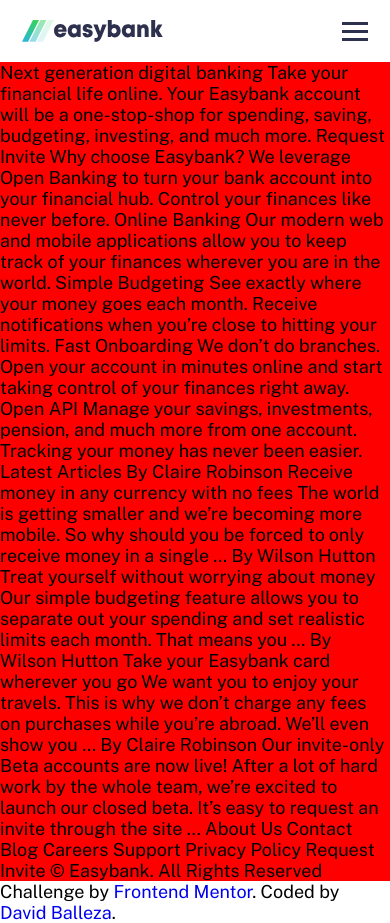
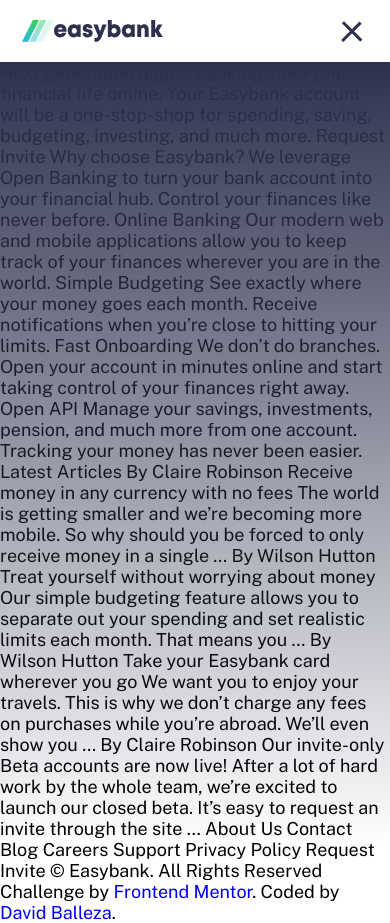
Before and after one commit to davidballezaa/frontend-mentor, a plain HTML site: page easybank-landing-page/index.html in a window 390 px wide. Both pictures are taken after a click on the link 355 px from the left and 31 px from the top of the page. Drawn offline with nearby package versions, Linux system fonts and the light colour scheme.

Commit message:
added animation when clicking hamburguer menu on mobile

```diff
--- a/easybank-landing-page/app/js/script.js
+++ b/easybank-landing-page/app/js/script.js
@@ -0,0 +1,15 @@
+const header = document.querySelector('.header');
+const hamburguerButton = document.getElementById('hamburguerButton');
+const overlay = document.querySelector('.overlay');
+
+hamburguerButton.addEventListener('click', function(){
+    if(header.classList.contains('open')){ //If it is closed
+        header.classList.remove('open');
+        overlay.classList.remove('fade-in');
+        overlay.classList.add('fade-out');
+    } else {
+        header.classList.add('open');
+        overlay.classList.remove('fade-out');
+        overlay.classList.add('fade-in');
+    }
+});
--- /dev/null
+++ b/easybank-landing-page/app/scss/_animations.scss
@@ -0,0 +1,31 @@
+@keyframes fade-in {
+    0% {
+        visibility: hidden;
+        opacity: 0;
+    }
+
+    100% {
+        visibility: visible;
+        opacity: 1;
+    }
+}
+
+.fade-in {
+    animation: fade-in 400ms ease-in-out forwards;
+}
+
+@keyframes fade-out {
+    0% {
+        visibility: visible;
+        opacity: 1;
+    }
+
+    100% {
+        visibility: hidden;
+        opacity: 0;
+    }
+}
+
+.fade-out {
+    animation: fade-out 400ms ease-in-out forwards;
+}
--- a/easybank-landing-page/app/scss/_globals.scss
+++ b/easybank-landing-page/app/scss/_globals.scss
@@ -16,10 +16,6 @@
     font-family: 'Public Sans', sans-serif;
     font-size: $font-medium;
     font-weight: 400;
-}
-
-main {
-    background-color: red;
 }
 
 a, a:hover, a:visited {
--- a/easybank-landing-page/app/scss/_header.scss
+++ b/easybank-landing-page/app/scss/_header.scss
@@ -1,4 +1,29 @@
 .header {
+
+    //Hamburguer open
+    &.open {
+
+        .header__menu {
+           span:first-child {
+                transform: rotate(45deg);
+           }
+           span:nth-child(2){
+               opacity: 0;
+           }
+           span:last-child {
+                transform: rotate(-45deg);           }
+        }
+    }
+
+    .overlay {
+        position: fixed;
+        top: 62px;
+        bottom: 0;
+        right: 0;
+        left: 0;
+        background: linear-gradient($darkBlue, transparent);
+        visibility: hidden;
+    }
 
     nav {
         padding: 2rem 2.2rem;
@@ -25,6 +50,9 @@
             width: 26px;
             height: 3px;
             background-color: $darkBlue;
+            transition: 0.5s cubic-bezier(0.23, 1, 0.320, 1);
+            transform-origin: 2px 2px;
+
 
         &:not(:last-child){
                 margin-bottom: .5rem;
--- a/easybank-landing-page/app/scss/style.scss
+++ b/easybank-landing-page/app/scss/style.scss
@@ -1,4 +1,5 @@
 @import 'variables';
+@import 'animations';
 
 @import 'globals';
 @import 'header';
--- a/easybank-landing-page/index.html
+++ b/easybank-landing-page/index.html
@@ -15,9 +15,11 @@
 </head>
 <body>
   <header class="header">
+    <div class="overlay"></div>
+
     <nav class="flex flex-jc-sb flex-ai-c">
       <a href="/" class="header__logo"><img src="./images/logo.svg" alt="EasyBank logo"></a>
-      <a href="#" class="header__menu hide-for-desktop">
+      <a href="#" class="header__menu hide-for-desktop" id="hamburguerButton">
         <span></span>
         <span></span>
         <span></span>
```
Also changed, not shown: easybank-landing-page/css/style.css, 1 other file.
